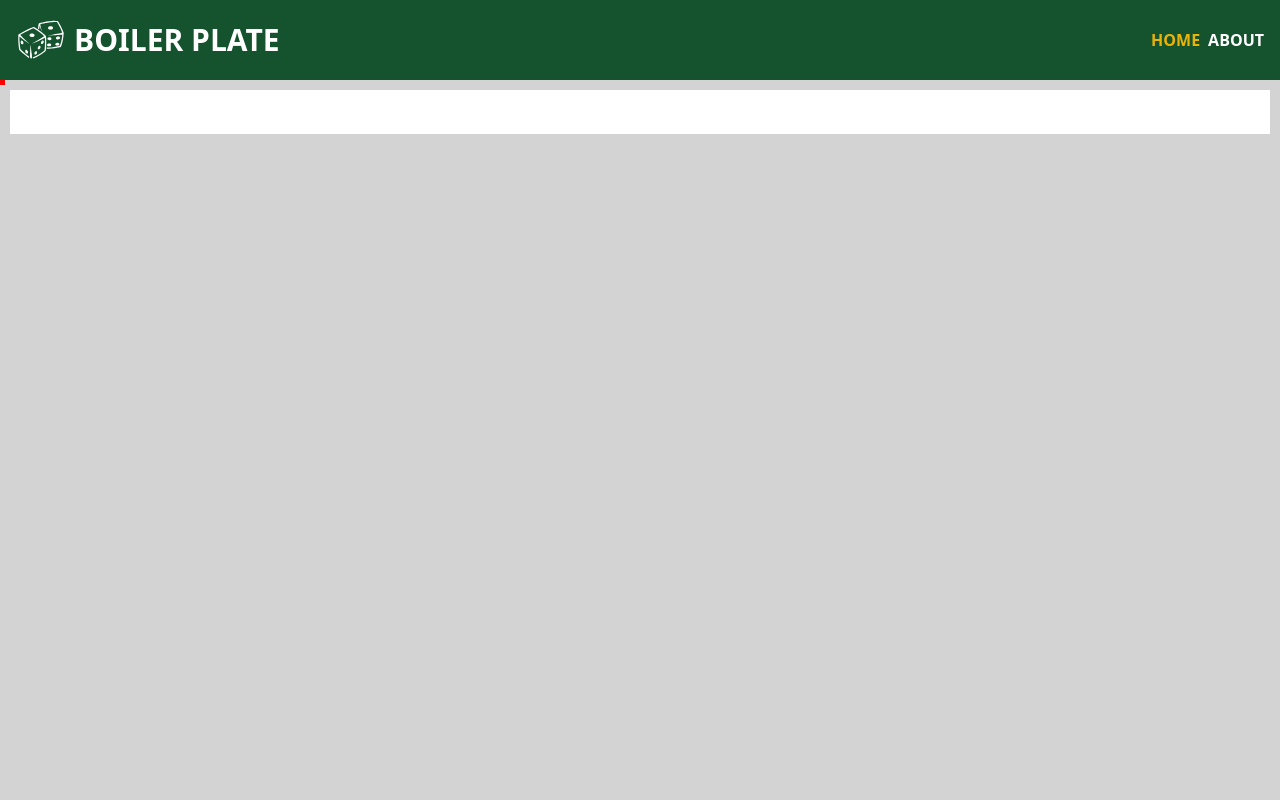
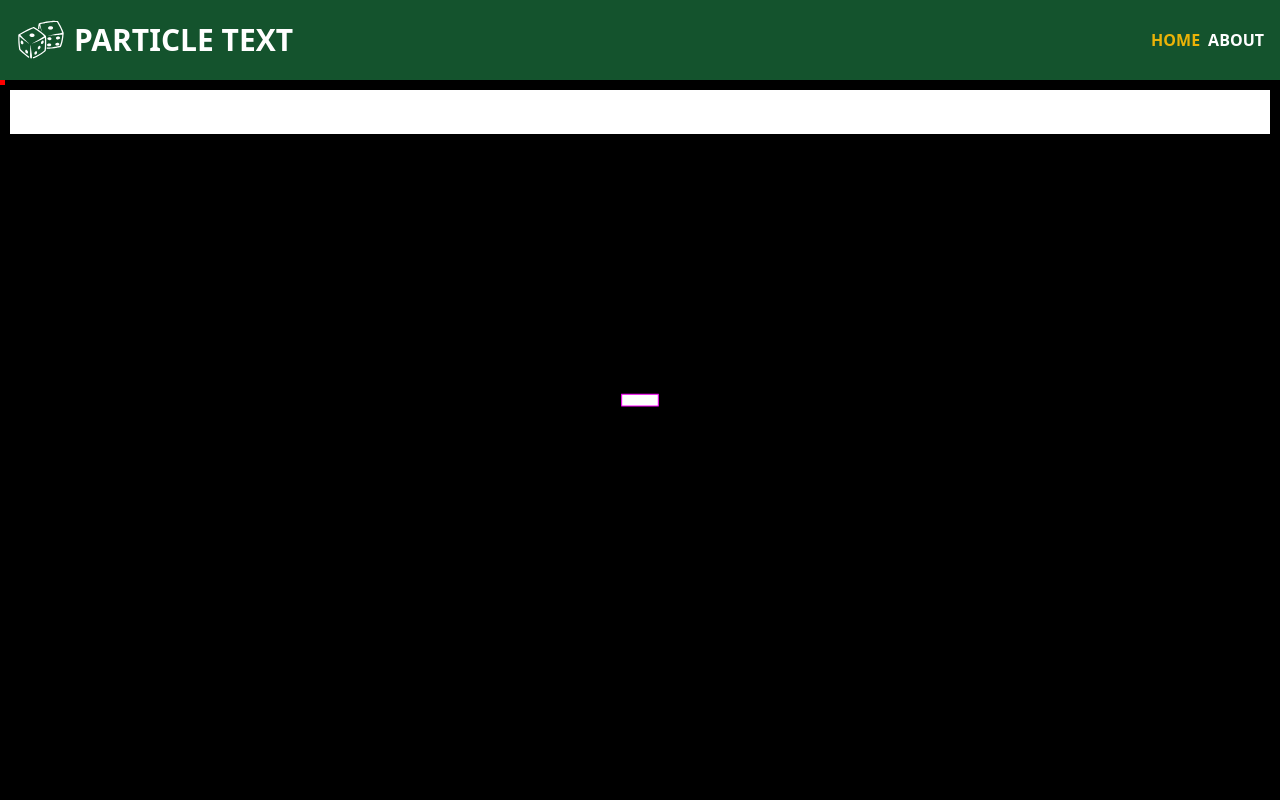
Before and after one commit to JamesPrenticez/particle-text, a React (Vite) app: page / in a window 1280 px wide. Shown: the top 800 px of the page. Built offline with nearby package versions, Linux system fonts and the light colour scheme.

Commit message:
drawing text to canvas

```diff
--- a/src/components/Canvas.tsx
+++ b/src/components/Canvas.tsx
@@ -2,12 +2,20 @@ import React, { useRef, useState, useEffect } from 'react';
 import useCanvas from '../hooks/useCanvas';
 import useMousePosition from '../hooks/useMousePosition';
 
-const CanvasComponent = () => {
+const CanvasComponent = (props) => {
   const parentRef = useRef(null);
   const [parentDimensions, setParentDimensions] = useState({ width: 1, height: 100 });
   const canvasDimensions = { width: parentDimensions.width, height: parentDimensions.height };
-  const backgroundColor = 'lightgray';
 
+  const backgroundColor = 'black';
+  const mouseColor = 'red';
+
+  const textFillColor = 'white';
+  const textStrokeColor = 'fuchsia';
+
+
+  const fontSize = '150px'
+  const fontFamily = 'Helvetica'
 
   useEffect(() => {
     const handleResize = () => {
@@ -30,6 +38,7 @@ const CanvasComponent = () => {
   const canvasRef = useCanvas((ctx) => {
     drawBackground(ctx)
     drawMouseCoords(ctx, mousePosition)
+    drawText(ctx)
   }, canvasDimensions);
 
 
@@ -37,13 +46,23 @@ const CanvasComponent = () => {
 
   const drawMouseCoords = (ctx, mousePosition) => {
     const { x, y } = mousePosition;
-    ctx.fillStyle = 'red';
+    ctx.fillStyle = mouseColor;
     ctx.fillRect(x - 5, y - 5, 10, 10);
   };
 
   const drawBackground = (ctx) => {
     ctx.fillStyle = backgroundColor;
     ctx.fillRect(0, 0, ctx.canvas.width, ctx.canvas.height);
+  };
+
+  const drawText = (ctx) => {
+    const textPostition = {x: ctx.canvas.width / 2, y: ctx.canvas.height / 2}
+    ctx.textAlign = "center";
+    ctx.fillStyle = textFillColor;
+    ctx.strokeStyle = textStrokeColor;
+    ctx.font = `${fontSize} ${fontFamily}`
+    ctx.fillText(props.text, textPostition.x, textPostition.y);
+    ctx.strokeText(props.text, textPostition.x, textPostition.y);
   };
 
   return (
--- a/src/constants.tsx
+++ b/src/constants.tsx
@@ -1,5 +1,5 @@
 export const project = {
-  name: "BOILER PLATE",
+  name: "PARTICLE TEXT",
 };
 
 export const pages = [
--- a/src/pages/Home.tsx
+++ b/src/pages/Home.tsx
@@ -3,18 +3,19 @@ import Body from "../components/layout/Body";
 import CanvasComponent from "../components/Canvas";
 
 const Home = () => {
-  const [value, setValue] = useState("")
+  const [value, setValue] = useState("-")
 
   return (
     <Body>
-      <div className="w-full h-full min-h-screen relative bg-green-700">
+      <div className="relative w-full bg-green-700">
+
         <input
           type="text"
           className="absolute m-[10px] p-[10px] w-[calc(100%-20px)] z-50"
           onChange={(e) => setValue(e.target.value)}
         />
 
-        <CanvasComponent />
+        <CanvasComponent text={value}/>
 
       </div>
     </Body>
```
